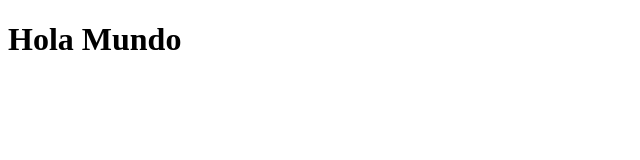
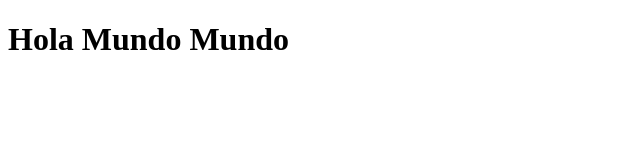
Before and after one commit to alexpl8301/repo5, a plain HTML site: page index.html in a window 1280 px wide. Shown: the whole page, without its empty margins (0-640 px from the left). Drawn offline with Linux system fonts and the light colour scheme.

Commit message:
https://github.com/alexpl8301/repo5.git

```diff
--- a/index.html
+++ b/index.html
@@ -6,6 +6,6 @@
     <title>Document</title>
 </head>
 <body>
-    <h1>Hola Mundo</h1>
+    <h1>Hola Mundo Mundo</h1>
 </body>
 </html>
```
